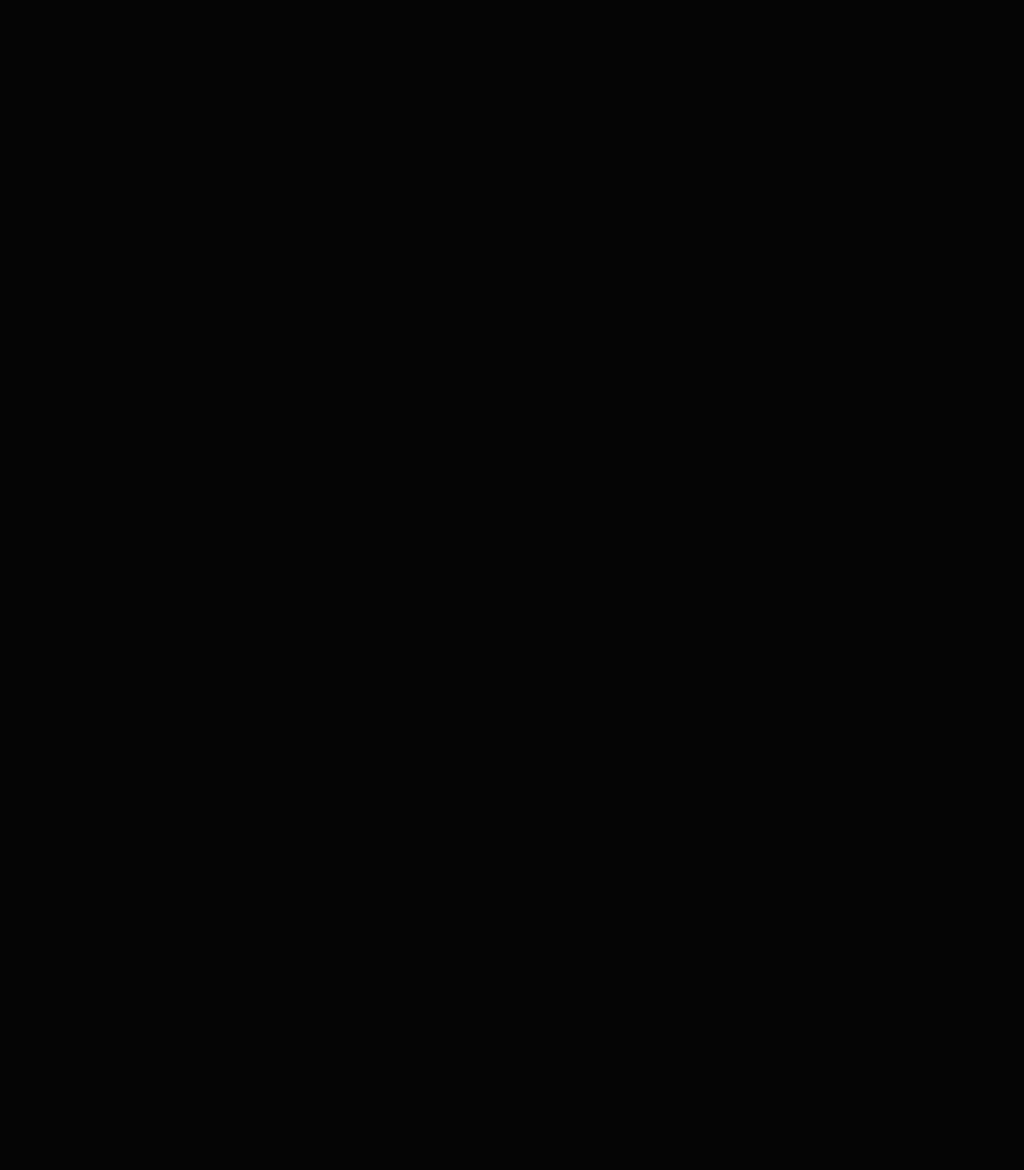
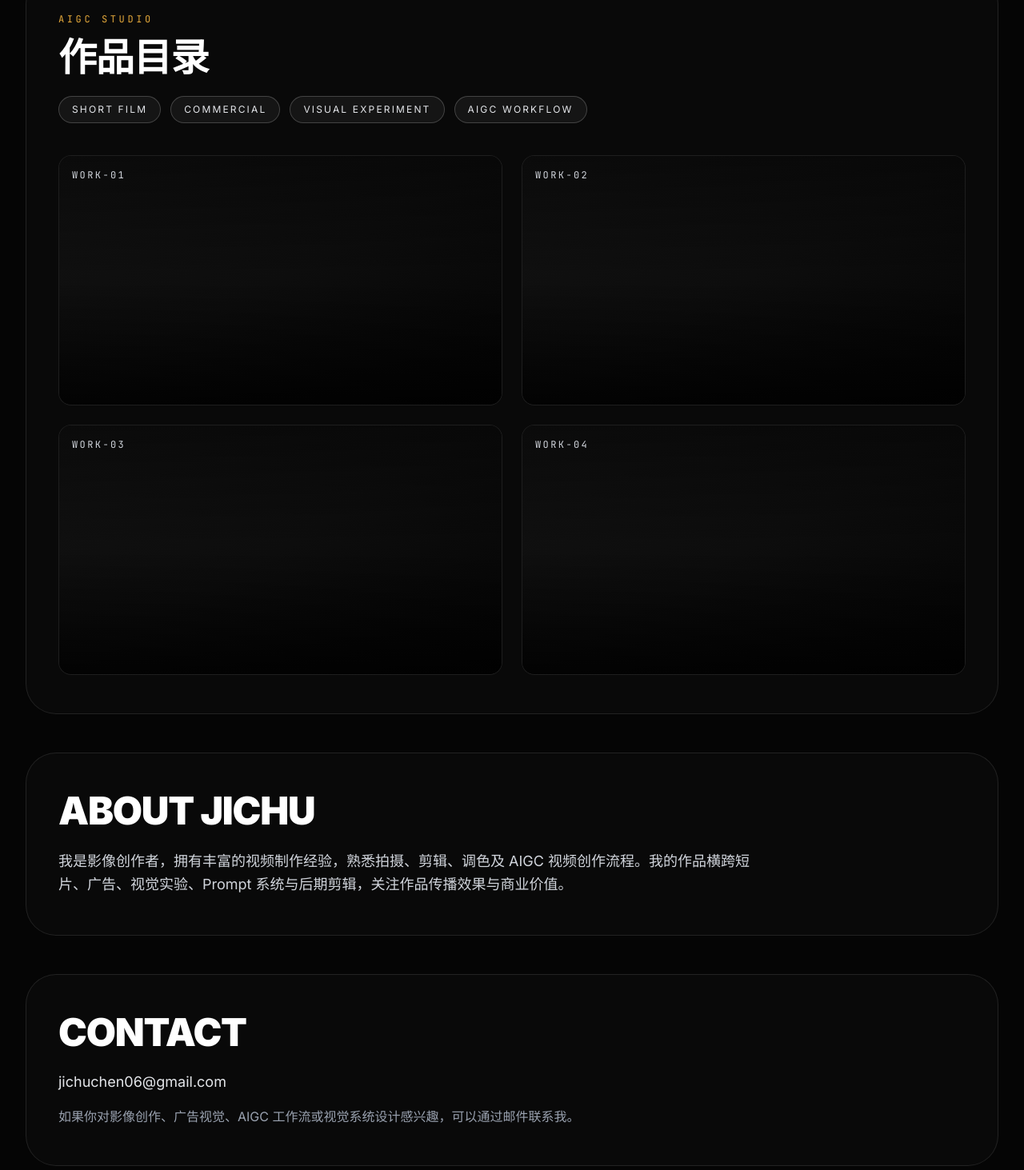
Before and after one commit to jichuchen06/jichuchen06.github.io, a Next.js app: page / in a window 1280 px wide. Shown: the part 867-2330 px from the top of the page at 80% size. Before the commit the page ends 826 px from the top, so only its background shows below. Built offline with nearby package versions, Linux system fonts and the light colour scheme.

Commit message:
feat: add home anchor sections with inline work directory

```diff
--- a/src/app/page.tsx
+++ b/src/app/page.tsx
@@ -1,6 +1,6 @@
 "use client";
 
-import type { CSSProperties, MouseEvent } from "react";
+import { useState, type MouseEvent } from "react";
 
 function onLiquidMove(e: MouseEvent<HTMLElement>) {
   const rect = e.currentTarget.getBoundingClientRect();
@@ -8,10 +8,19 @@
   e.currentTarget.style.setProperty("--y", `${e.clientY - rect.top}px`);
 }
 
-const videoSrc =
+const heroVideoSrc =
   "https://player.vimeo.com/external/371433846.sd.mp4?s=236da2f3c0227e3dc26d36e2f69421df65f72439&profile_id=139&oauth2_token_id=57447761";
 
+const workVideos = [
+  "/works/work-01-preview.mp4",
+  "/works/work-02-preview.mp4",
+  "/works/work-03-preview.mp4",
+  "/works/work-04-preview.mp4",
+];
+
 export default function Home() {
+  const [videoUnavailable, setVideoUnavailable] = useState<Record<string, boolean>>({});
+
   return (
     <div className="relative min-h-screen bg-[#050505] text-[#ededed] antialiased">
       <div className="film-grain" />
@@ -22,6 +31,11 @@
             <span className="rec-dot h-2.5 w-2.5 rounded-full bg-[#FF3B30]" />
             <span className="text-sm font-bold tracking-[0.2em] text-white uppercase">AIGC.STUDIO</span>
           </div>
+          <div className="flex items-center gap-6 text-[11px] font-mono tracking-[0.2em] text-gray-300 uppercase">
+            <a href="#work" className="transition hover:text-white">01 // WORK</a>
+            <a href="#about" className="transition hover:text-white">02 // ABOUT</a>
+            <a href="#contact" className="transition hover:text-white">DIRECT CONTACT</a>
+          </div>
         </div>
       </nav>
 
@@ -29,7 +43,7 @@
         <section className="relative mx-auto min-h-[calc(100vh-8rem)] w-full max-w-7xl overflow-hidden rounded-[38px] border border-white/8 bg-[#0d0d0d]">
           <div className="absolute inset-0">
             <video autoPlay loop muted playsInline className="h-full w-full object-cover opacity-25 brightness-[0.4] contrast-[1.1]">
-              <source src={videoSrc} type="video/mp4" />
+              <source src={heroVideoSrc} type="video/mp4" />
             </video>
             <div className="absolute inset-0 bg-gradient-to-t from-[#050505] via-[#050505]/40 to-[#050505]" />
           </div>
@@ -45,12 +59,70 @@
                 我是影像创作者。拥有丰富的视频制作经验，熟悉拍摄、剪辑、调色及AIGC视频创作流程，了解短片、广告及 微电影等全流程；具备甲方工作思维，能够理解业务需求、统筹项目并协调多部门高效落地内容 , 关注作品传播效果与商业价值。
               </p>
               <div className="flex flex-wrap gap-4">
-                <a onMouseMove={onLiquidMove} href="/work" className="liquid-glass-btn rounded-xl px-8 py-3.5 text-sm font-bold tracking-wider text-white">浏览最新作品 (SHORTS)</a>
+                <a onMouseMove={onLiquidMove} href="#work" className="liquid-glass-btn rounded-xl px-8 py-3.5 text-sm font-bold tracking-wider text-white">浏览最新作品 (SHORTS)</a>
                 <a onMouseMove={onLiquidMove} className="liquid-glass-btn rounded-xl px-8 py-3.5 text-sm tracking-wider text-gray-300 font-mono">关于与联络 (ABOUT)</a>
               </div>
             </div>
           </header>
         </section>
+
+        <section id="work" className="mx-auto mt-12 w-full max-w-7xl rounded-[38px] border border-white/10 bg-[#090909] px-6 py-12 md:px-10">
+          <p className="text-xs font-mono tracking-[0.3em] text-[#E5A93B] uppercase">AIGC STUDIO</p>
+          <h2 className="mt-4 text-3xl font-black tracking-tight text-white uppercase md:text-5xl">作品目录</h2>
+          <div className="mt-6 flex flex-wrap gap-3">
+            {[
+              "SHORT FILM",
+              "COMMERCIAL",
+              "VISUAL EXPERIMENT",
+              "AIGC WORKFLOW",
+            ].map((tag) => (
+              <button key={tag} type="button" className="rounded-full border border-white/20 bg-white/5 px-4 py-2 text-xs tracking-[0.18em] text-gray-200 uppercase">
+                {tag}
+              </button>
+            ))}
+          </div>
+
+          <div className="mt-10 grid gap-6 md:grid-cols-2">
+            {workVideos.map((src, index) => {
+              const unavailable = videoUnavailable[src];
+              return (
+                <article key={src} className="overflow-hidden rounded-2xl border border-white/10 bg-black/50">
+                  <div className="relative aspect-video bg-gradient-to-br from-[#121212] via-[#0d0d0d] to-[#050505]">
+                    {!unavailable && (
+                      <video
+                        autoPlay
+                        muted
+                        loop
+                        playsInline
+                        onError={() => setVideoUnavailable((prev) => ({ ...prev, [src]: true }))}
+                        className="h-full w-full object-cover opacity-80"
+                      >
+                        <source src={src} type="video/mp4" />
+                      </video>
+                    )}
+                    <div className="absolute inset-0 bg-gradient-to-t from-black/80 via-transparent to-black/40" />
+                    <p className="absolute left-4 top-4 text-xs font-mono tracking-[0.2em] text-gray-300 uppercase">work-{String(index + 1).padStart(2, "0")}</p>
+                  </div>
+                </article>
+              );
+            })}
+          </div>
+        </section>
+
+        <section id="about" className="mx-auto mt-12 w-full max-w-7xl rounded-[38px] border border-white/10 bg-[#090909] px-6 py-12 md:px-10">
+          <h2 className="text-3xl font-black tracking-tight text-white uppercase md:text-5xl">ABOUT JICHU</h2>
+          <p className="mt-6 max-w-4xl text-lg leading-relaxed text-gray-300">
+            我是影像创作者，拥有丰富的视频制作经验，熟悉拍摄、剪辑、调色及 AIGC 视频创作流程。我的作品横跨短片、广告、视觉实验、Prompt 系统与后期剪辑，关注作品传播效果与商业价值。
+          </p>
+        </section>
+
+        <section id="contact" className="mx-auto mt-12 w-full max-w-7xl rounded-[38px] border border-white/10 bg-[#090909] px-6 py-12 md:px-10">
+          <h2 className="text-3xl font-black tracking-tight text-white uppercase md:text-5xl">CONTACT</h2>
+          <p className="mt-6 text-lg text-gray-200">jichuchen06@gmail.com</p>
+          <p className="mt-4 max-w-4xl text-base leading-relaxed text-gray-400">
+            如果你对影像创作、广告视觉、AIGC 工作流或视觉系统设计感兴趣，可以通过邮件联系我。
+          </p>
+        </section>
       </main>
     </div>
   );
```
